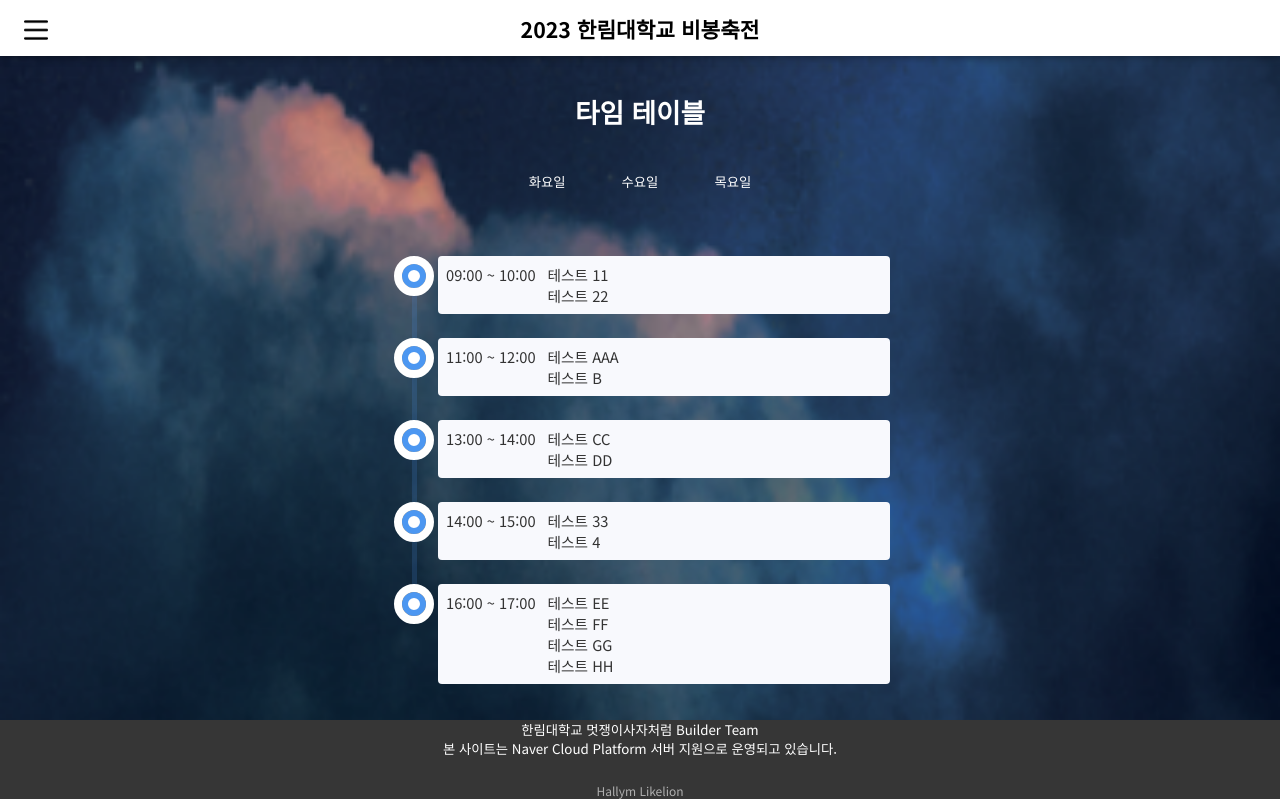
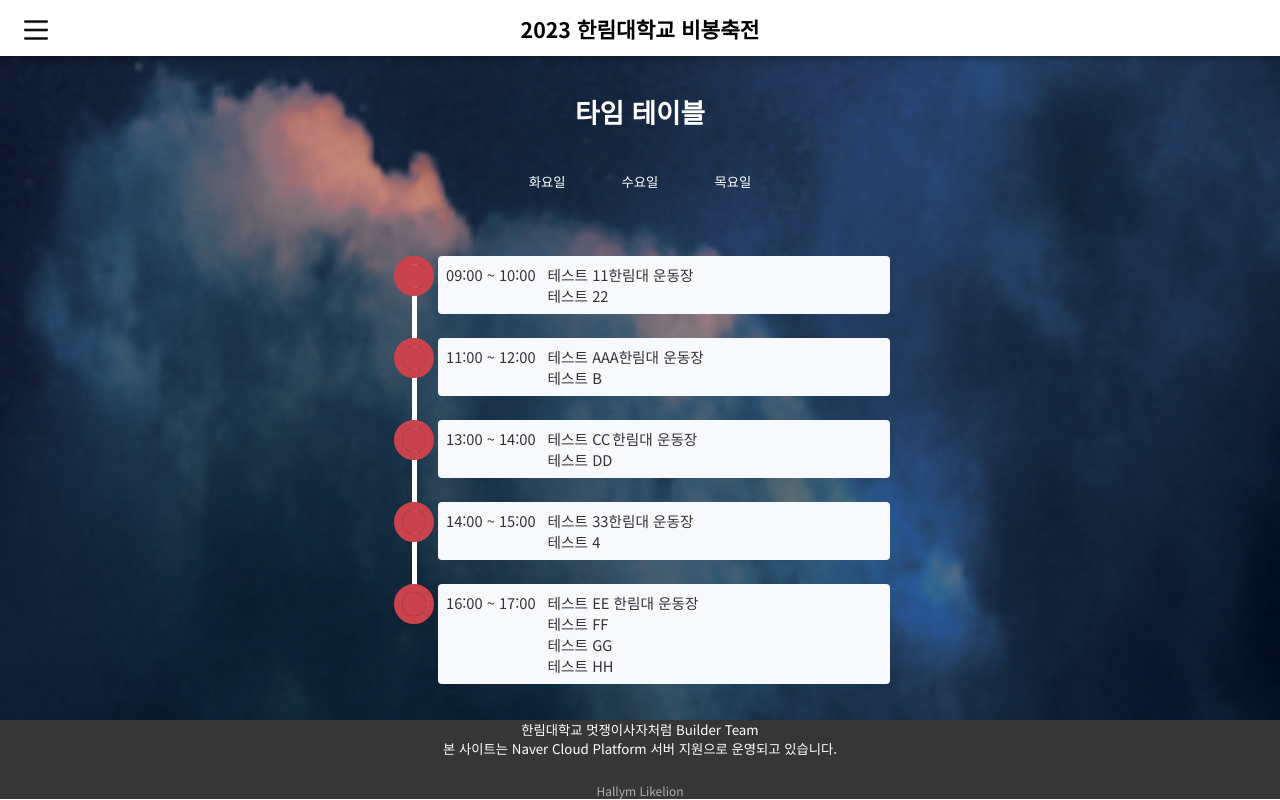
Before and after one commit to Hallym-LIKELION/HallymFestival2023-Frontend, a Vue app: page /timetable in a window 1280 px wide. Built offline with nearby package versions, Linux system fonts and the light colour scheme; what vue-awesome-paginate would draw is missing.

Commit message:
fix: 타임테이블 수정

```diff
--- a/src/views/TimeTableView.vue
+++ b/src/views/TimeTableView.vue
@@ -17,6 +17,7 @@
         <div class="table-col-2">
           <div class="schedule-time" v-text="item.time"></div>
           <div class="schedule-text" v-text="item.content.join('\n')"></div>
+          <div class="schedule-space" v-text="item.space"></div>
         </div>
       </template>
     </div>
@@ -31,26 +32,31 @@ export default {
         {
           time: '09:00 ~ 10:00',
           content: ['테스트 11', '테스트 22'],
+          space: '한림대 운동장',
           day: [2, 3]
         },
         {
           time: '11:00 ~ 12:00',
           content: ['테스트 AAA', '테스트 B'],
+          space: '한림대 운동장',
           day: [1, 3]
         },
         {
           time: '13:00 ~ 14:00',
           content: ['테스트 CC', '테스트 DD'],
+          space: '한림대 운동장',
           day: [2]
         },
         {
           time: '14:00 ~ 15:00',
           content: ['테스트 33', '테스트 4'],
+          space: '한림대 운동장',
           day: [1, 2, 3]
         },
         {
           time: '16:00 ~ 17:00',
           content: ['테스트 EE', '테스트 FF', '테스트 GG', '테스트 HH'],
+          space: '한림대 운동장',
           day: [1, 3]
         }
       ],
@@ -69,6 +75,7 @@ export default {
         time: item.time,
         content: item.content,
         day: item.day,
+        space: item.space,
         hideLine: index === result.length - 1
       }));
     }
@@ -110,7 +117,7 @@ h1 {
 }
 
 .button-group > button.selected {
-  background-color: #509bf8;
+  background-color: #CA434C;
   color: white;
 }
 
@@ -132,9 +139,9 @@ h1 {
   margin-top: 20px;
   border-radius: 12px;
 
-  background-color: #ffffff; /* 중심 흰색원 */
-  border: 6px solid #4c97f1; /* 파란색 원 */
-  outline: 8px solid #ffffff; /* 제일 바깥 흰색원 */
+  background-color: #CA434C; /* 중심 흰색원 */
+  border: 6px solid #CA434C; /* 파란색 원 */
+  outline: 8px solid #CA434C; /* 제일 바깥 흰색원 */
 }
 
 .schedule-line {
@@ -144,7 +151,7 @@ h1 {
   margin-top: 16px;
   margin-bottom: -16px;
 
-  background-color: #4c97f12b;
+  background-color: #FFFFFF;
 }
 
 .table-col-1 {
```
Also changed, not shown: src/assets/space.png (added).
